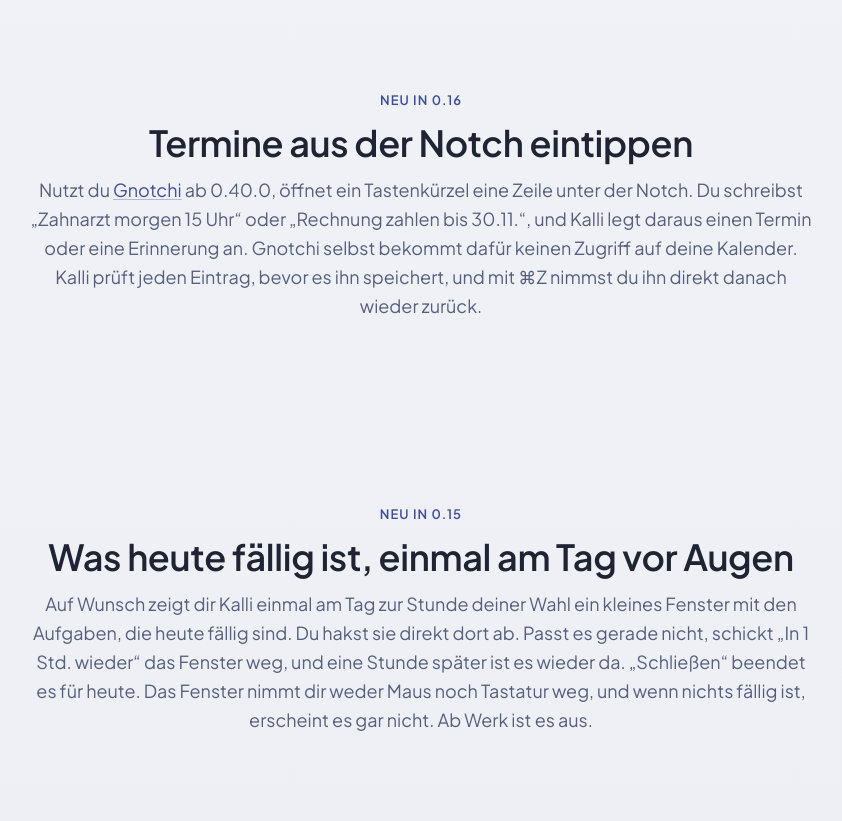
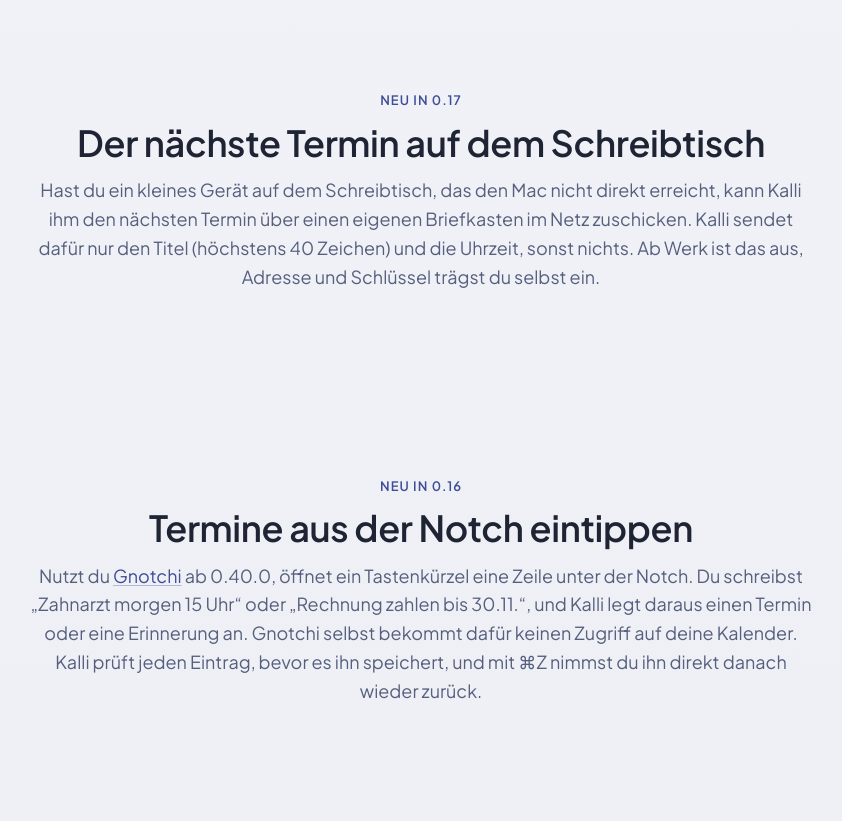
Before and after one commit to miwixyz/Kalli, a plain HTML site: page docs/index.html in a window 1280 px wide. Shown: the part 1400-2221 px from the top of the page, without its empty margins (219-1061 px from the left). Drawn offline with Linux system fonts and the light colour scheme.

Commit message:
0.17.0 — Nächster Termin fürs Schreibtischgerät
CHANGELOG, Hilfe, Rechtliches, Datenschutz, One-Pager, Website, README.

Co-Authored-By: Claude Opus 5.5 <noreply@anthropic.com>

```diff
--- a/docs/index.html
+++ b/docs/index.html
@@ -4,7 +4,7 @@
 <meta charset="UTF-8">
 <meta name="viewport" content="width=device-width, initial-scale=1.0">
 <!-- Erst erhöhen, wenn diese Seite gegen das Release gelesen wurde (Release-Profil app-release/references/kalli.md). -->
-<meta name="kalli:documented-version" content="0.16.0">
+<meta name="kalli:documented-version" content="0.17.0">
 <title>Kalli: Kalender in der Menüleiste für macOS, bewusst klein</title>
 <meta name="description" content="Kalli zeigt Datum, nächsten Termin und Erinnerungen in der Menüleiste deines Macs. Mit Vollbild-Hinweis vor dem Termin. Kostenlos, Open Source, kein Server.">
 <link rel="icon" href="favicon.png" type="image/png">
@@ -65,7 +65,7 @@
       <span>Kalli</span>
     </a>
     <div class="nav-links">
-      <a class="anchor" href="#neu">Neu in 0.16</a>
+      <a class="anchor" href="#neu">Neu in 0.17</a>
       <a class="anchor" href="#funktionen">Funktionen</a>
       <a class="anchor" href="#datenschutz">Datenschutz</a>
       <a href="https://github.com/miwixyz/Kalli"><svg class="ico" aria-hidden="true"><use href="#i-github"/></svg><span class="anchor">GitHub</span><span class="visually-hidden">Kalli auf GitHub</span></a>
@@ -127,6 +127,14 @@
 </header>
 
 <section id="neu">
+  <div class="wrap">
+    <span class="eyebrow">Neu in 0.17</span>
+    <h2>Der nächste Termin auf dem Schreibtisch</h2>
+    <p class="lead">Hast du ein kleines Gerät auf dem Schreibtisch, das den Mac nicht direkt erreicht, kann Kalli ihm den nächsten Termin über einen eigenen Briefkasten im Netz zuschicken. Kalli sendet dafür nur den Titel (höchstens 40 Zeichen) und die Uhrzeit, sonst nichts. Ab Werk ist das aus, Adresse und Schlüssel trägst du selbst ein.</p>
+  </div>
+</section>
+
+<section id="schnelleingabe">
   <div class="wrap">
     <span class="eyebrow">Neu in 0.16</span>
     <h2>Termine aus der Notch eintippen</h2>
```
Also changed, not shown: docs/datenschutz.html (+1 -0 lines), 7 other files.
